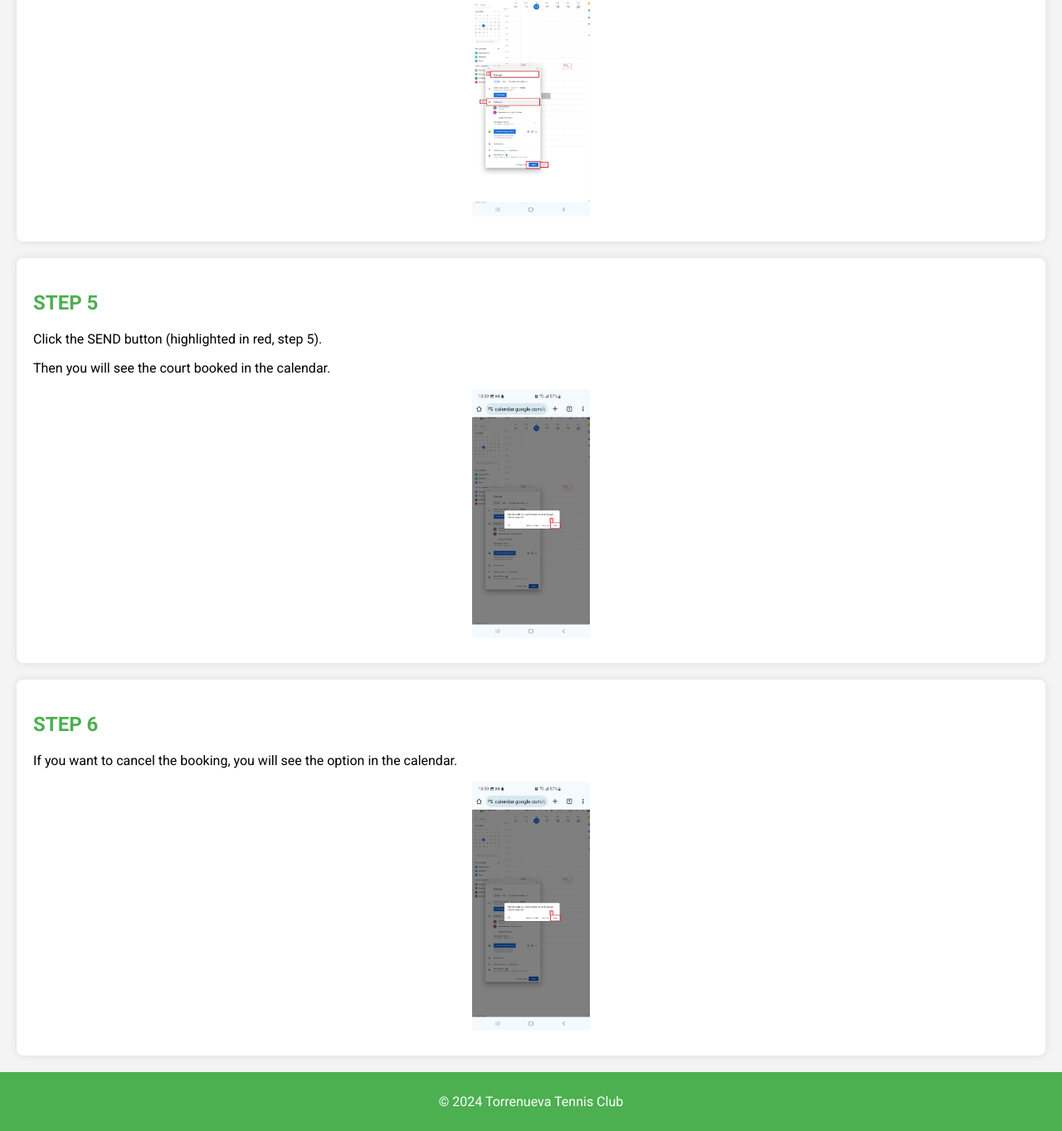
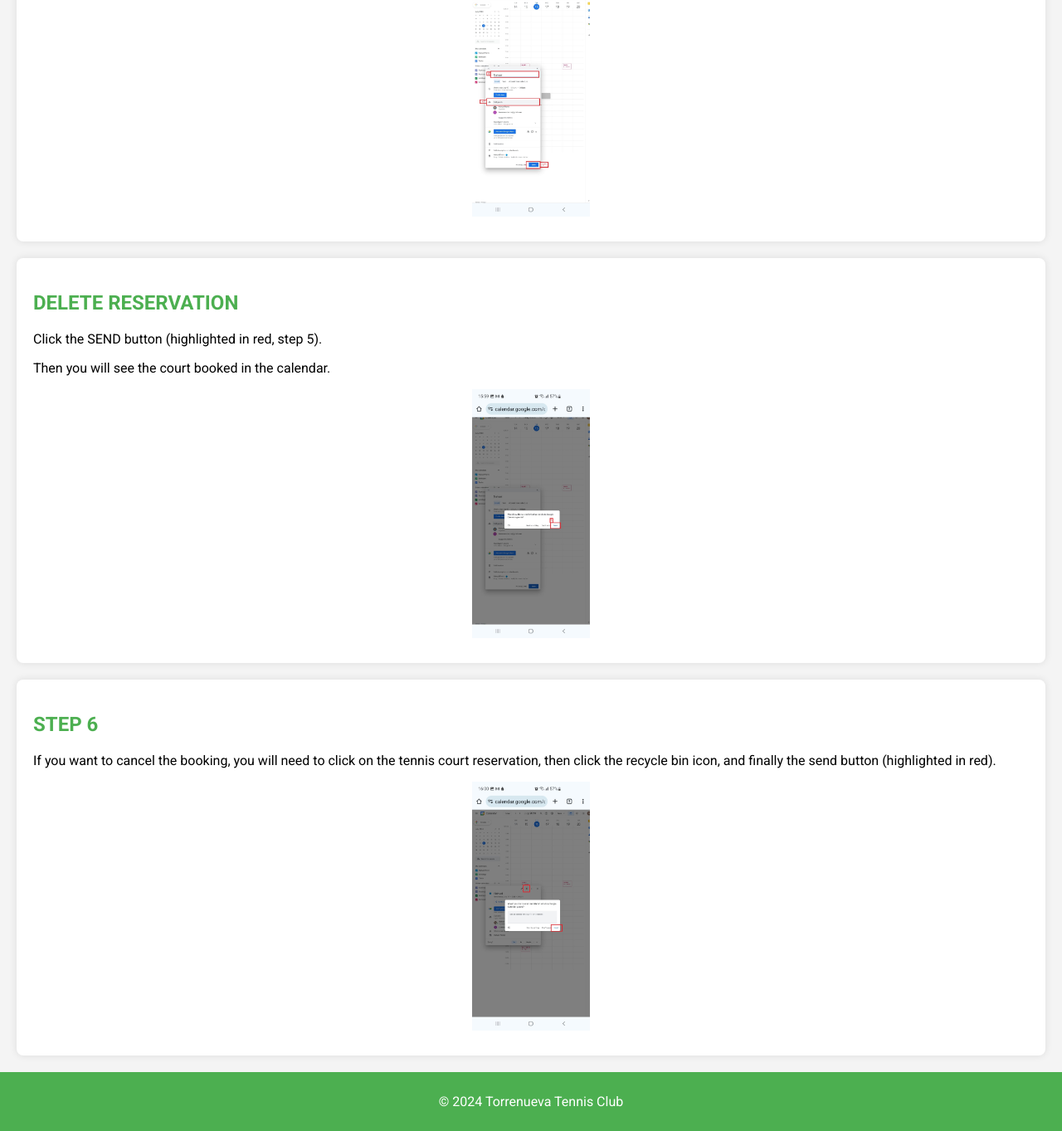
Before and after one commit to nahuelpierini/tennis, a plain HTML site: page index.html in a window 1280 px wide. Shown: the part 1813-3176 px from the top of the page at 83% size. Drawn offline with Linux system fonts and the light colour scheme.

Commit message:
step 6 edited

```diff
--- a/index.html
+++ b/index.html
@@ -40,15 +40,15 @@
             <img src="images/4.jpg" alt="Calendar Event">
         </section>
         <section class="step">
-            <h2>STEP 5</h2>
+            <h2>DELETE RESERVATION</h2>
             <p>Click the SEND button (highlighted in red, step 5).</p>
             <p>Then you will see the court booked in the calendar.</p>
             <img src="images/5.jpg" alt="Google Calendar">
         </section>
         <section class="step">
             <h2>STEP 6</h2>
-            <p>If you want to cancel the booking, you will see the option in the calendar.</p>
-            <img src="images/5.jpg" alt="Google Calendar">
+            <p>If you want to cancel the booking, you will need to click on the tennis court reservation, then click the recycle bin icon, and finally the send button (highlighted in red).</p>
+            <img src="images/6.jpg" alt="Google Calendar">
         </section>
     </main>
     <footer>
```
